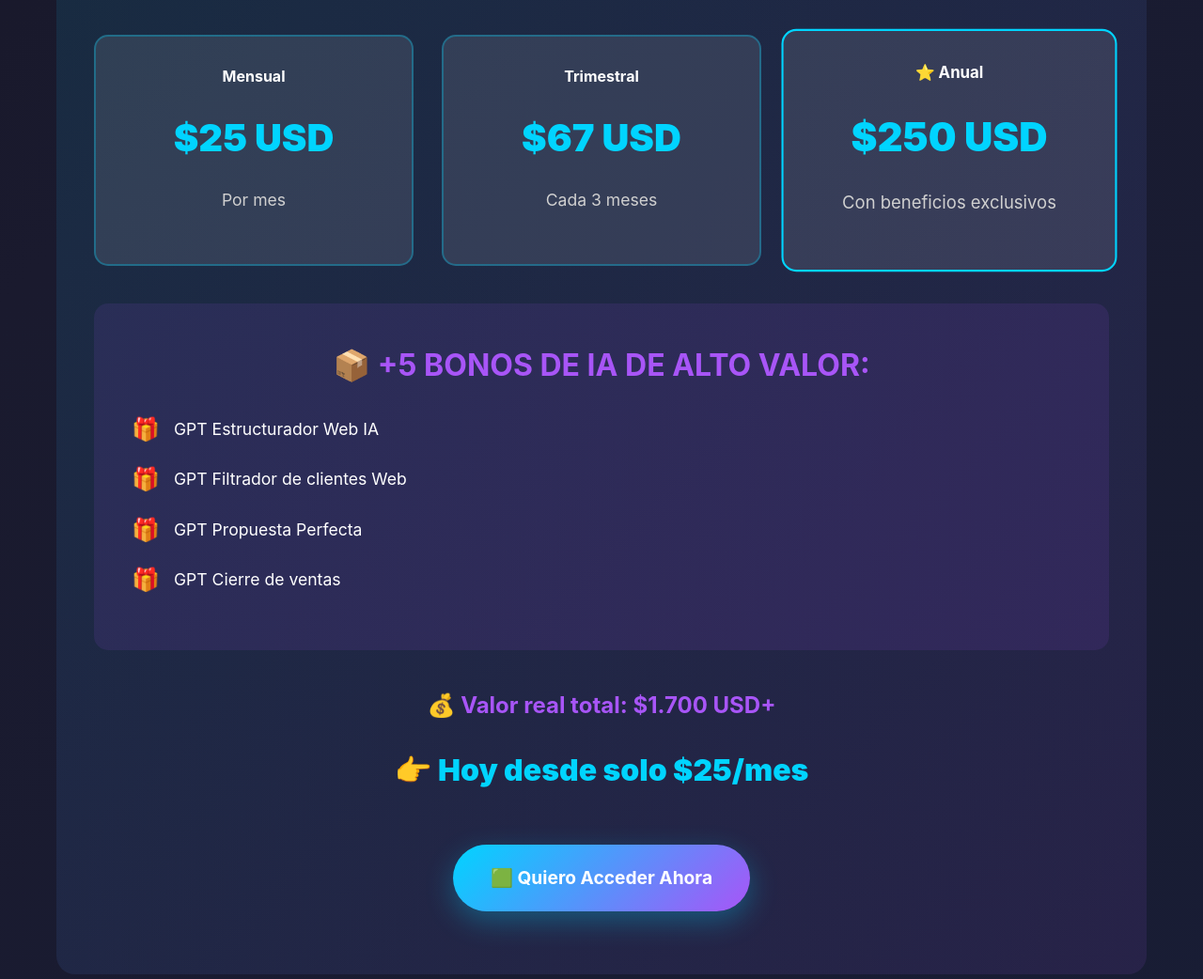
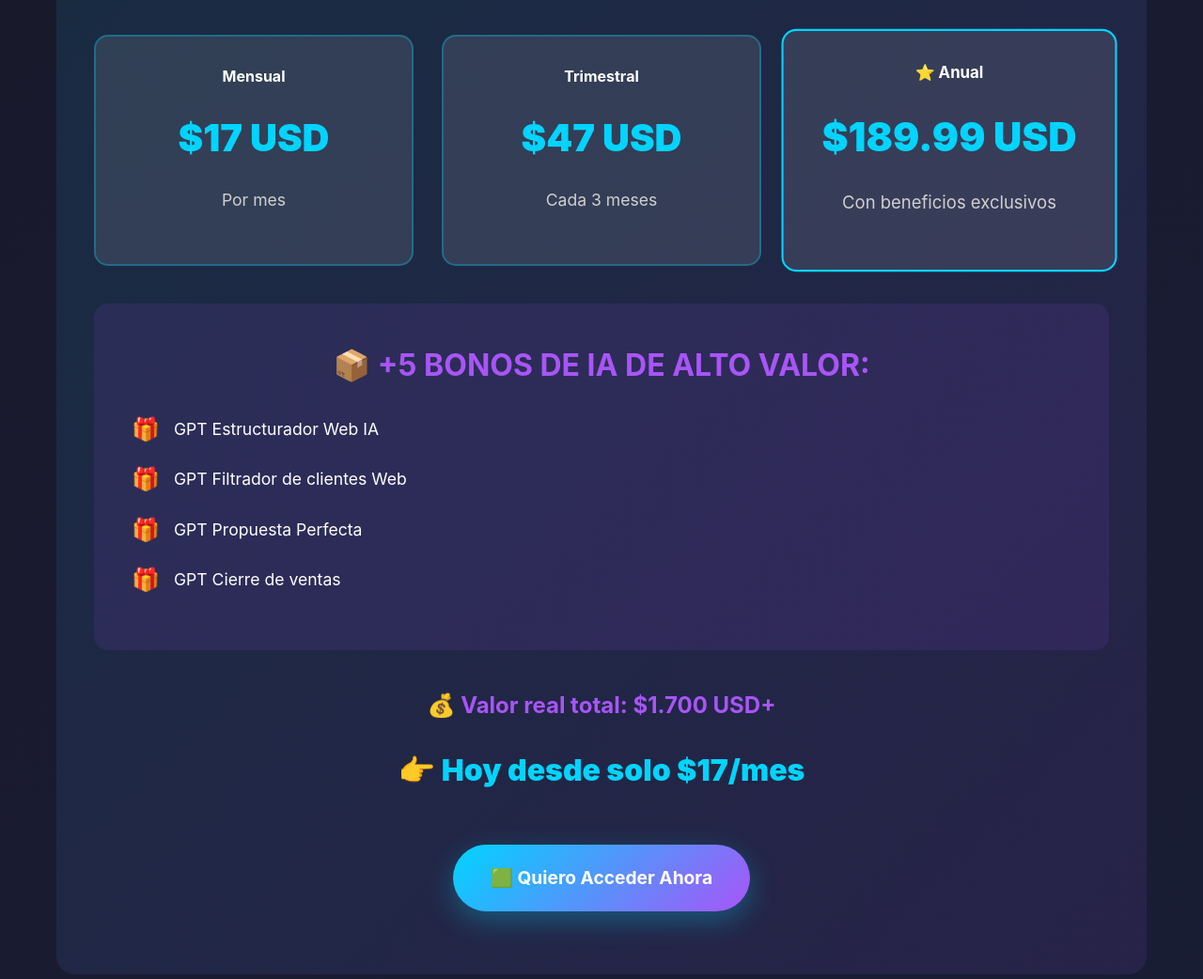
Before and after one commit to Luchovilla7/luchoweb, a plain HTML site: page weblancer.html in a window 1280 px wide. Shown: the part 4714-5756 px from the top of the page at 94% size. Drawn offline with Linux system fonts and the light colour scheme.

Commit message:
ajust price

```diff
--- a/weblancer.html
+++ b/weblancer.html
@@ -558,17 +558,17 @@
                 <div class="price-options">
                     <div class="price-card">
                         <h4>Mensual</h4>
-                        <div class="price">$25 USD</div>
+                        <div class="price">$17 USD</div>
                         <p>Por mes</p>
                     </div>
                     <div class="price-card">
                         <h4>Trimestral</h4>
-                        <div class="price">$67 USD</div>
+                        <div class="price">$47 USD</div>
                         <p>Cada 3 meses</p>
                     </div>
                     <div class="price-card" style="border-color: #00d4ff; transform: scale(1.05);">
                         <h4>⭐ Anual</h4>
-                        <div class="price">$250 USD</div>
+                        <div class="price">$189.99 USD</div>
                         <p>Con beneficios exclusivos</p>
                     </div>
                 </div>
@@ -582,7 +582,7 @@
                 </div>
 
                 <p style="font-size: 1.5rem; font-weight: 700; color: #a855f7;">💰 Valor real total: $1.700 USD+</p>
-                <p style="font-size: 2rem; font-weight: 900; color: #00d4ff;">👉 Hoy desde solo $25/mes</p>
+                <p style="font-size: 2rem; font-weight: 900; color: #00d4ff;">👉 Hoy desde solo $17/mes</p>
 
                 <a href="#cta" class="cta-button" style="margin-top: 30px;">🟩 Quiero Acceder Ahora</a>
             </div>
```
